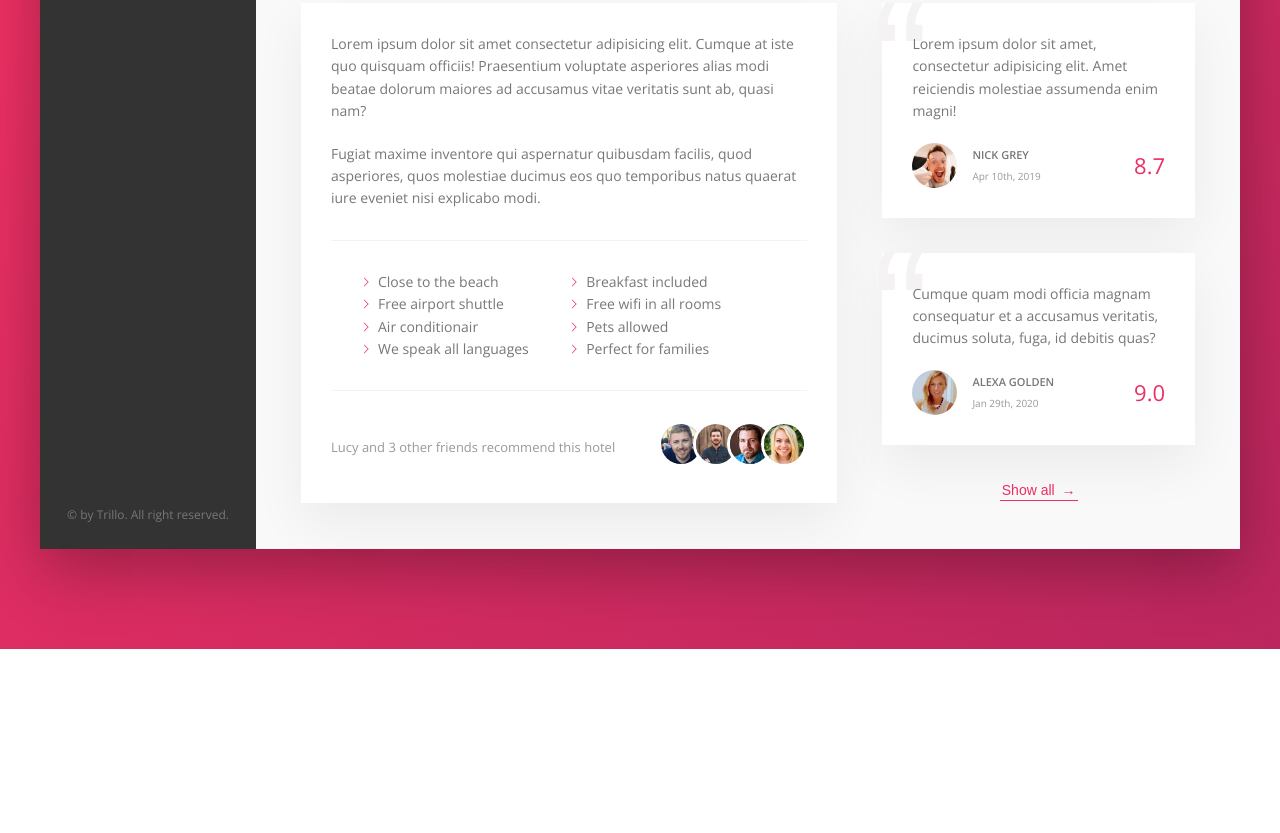
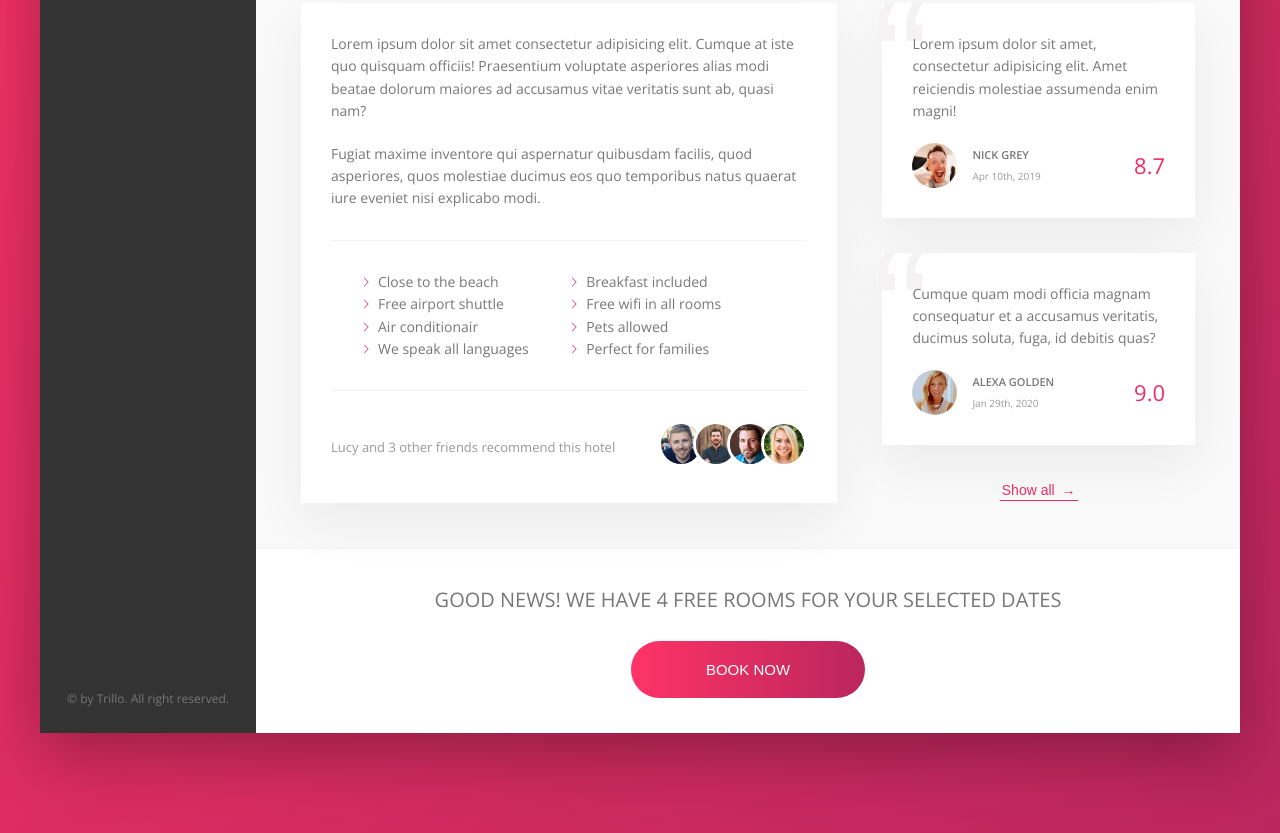
Before and after one commit to Svetanek/TravelWithMe1, a website: page index.html in a window 1280 px wide. Shown: the part 664-1497 px from the top of the page. Before the commit the page ends 1313 px from the top, so only its background shows below. Drawn offline with nearby package versions, Linux system fonts and the light colour scheme.

Commit message:
completed call to action section

```diff
--- a/index.html
+++ b/index.html
@@ -237,6 +237,15 @@
               <button class="btn-inline">Show all <span>&rarr;</span></button>
             </div>
           </div>
+          <div class="cta">
+            <h2 class="cta__book-now">
+              Good news! We have 4 free rooms for your selected dates
+            </h2>
+            <button class="btn">
+              <span class="btn__visible">Book now</span>
+              <span class="btn__invisible">Only 4 rooms left</span>
+            </button>
+          </div>
         </main>
       </div>
     </div>
--- a/sass/_components.scss
+++ b/sass/_components.scss
@@ -393,3 +393,70 @@
     z-index: 1;
   }
 }
+//CALL TO ACTION
+.cta {
+  padding: 3.5rem 0;
+  text-align: center;
+
+  &__book-now {
+    font-size: 2rem;
+    font-weight: 300;
+    margin-bottom: 2.5rem;
+    text-transform: uppercase;
+  }
+}
+
+//BUTTON
+
+.btn {
+  font-size: 1.5rem;
+  font-weight: 300;
+  text-transform: uppercase;
+  border-radius: 10rem;
+  border: none;
+  background-image: linear-gradient(
+    to right,
+    var(--color-primary-light),
+    var(--color-primary-dark)
+  );
+  color: #fff;
+  position: relative;
+  overflow: hidden;
+  cursor: pointer;
+
+  & > * {
+    display: inline-block;
+    height: 100%;
+    width: 100%;
+
+    transition: all 0.2s;
+  }
+  &__visible {
+    padding: 2rem 7.5rem;
+  }
+  &__invisible {
+    padding: 2rem 0;
+
+    position: absolute;
+    left: 0;
+    top: -100%;
+  }
+  &:hover {
+    background-image: linear-gradient(
+      to right,
+      var(--color-primary-dark),
+      var(--color-primary-light)
+    );
+  }
+  &:hover &__visible {
+    transform: translateY(100%);
+  }
+
+  &:hover &__invisible {
+    top: 0;
+  }
+  &:focus {
+    outline: none;
+    animation: pulsate 1s infinite;
+  }
+}
```
Also changed, not shown: css/style.css.
